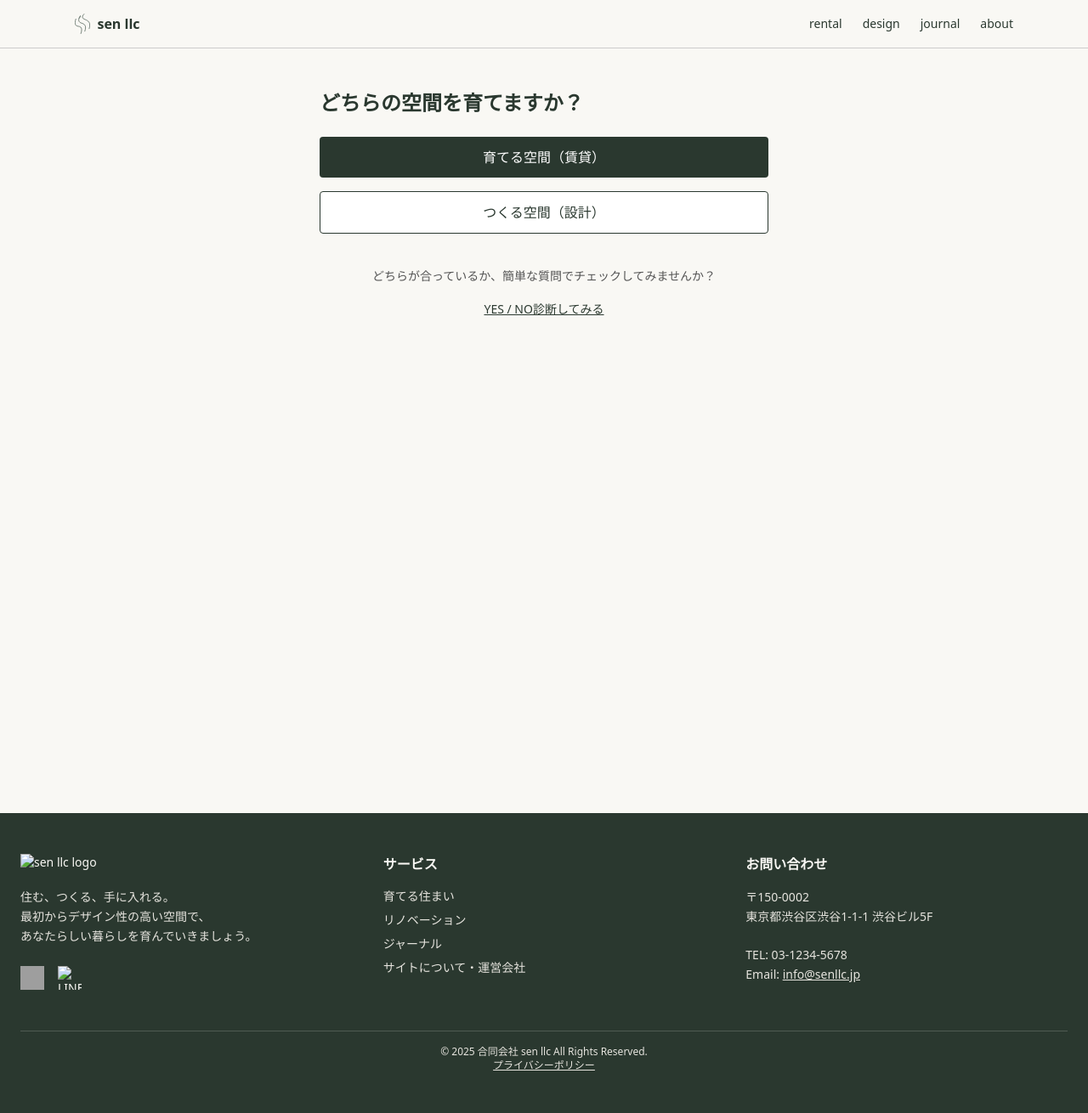
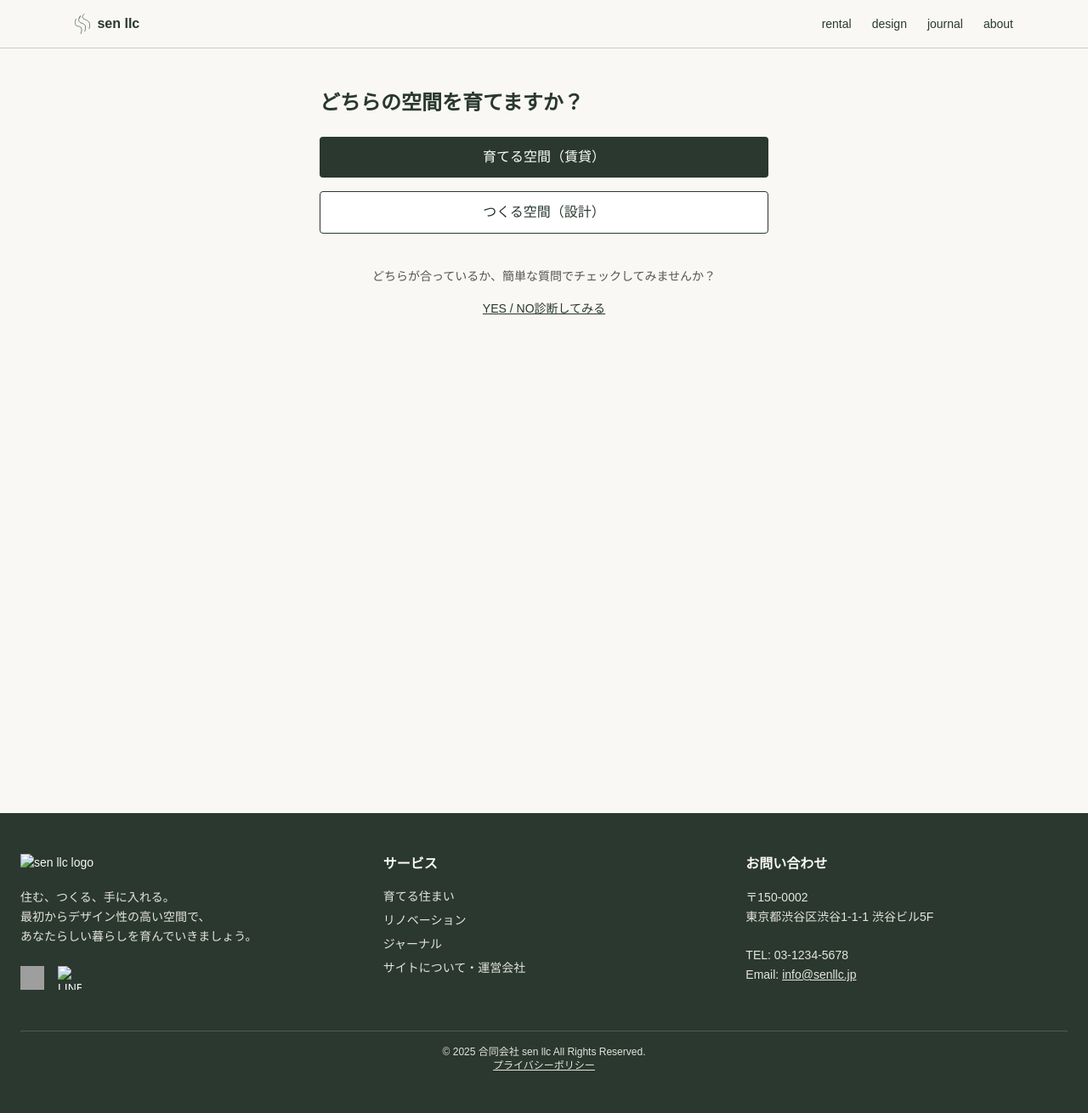
Before and after one commit to sen-llc/sen-llc.github.io, a Jekyll site: the page built from index.html, in a window 1280 px wide. Shown: the whole page at 85% size. Built offline with Jekyll 4.4.1, drawn with Linux system fonts in a browser that asks for light colours; nearby versions of some CDN libraries; some web fonts are replaced; grey boxes are pictures that could not be loaded.

Commit message:
Update default.html

```diff
--- a/_layouts/default.html
+++ b/_layouts/default.html
@@ -5,10 +5,13 @@
   <title>{{ page.title }}</title>
   <meta name="viewport" content="width=device-width, initial-scale=1">
 
+  <!-- ✅ Zen Maru Gothic フォント読み込み -->
+  <link href="https://fonts.googleapis.com/css2?family=Zen+Maru+Gothic&display=swap" rel="stylesheet">
+
   <!-- ✅ Tailwind CDN with JIT support -->
   <script src="https://cdn.tailwindcss.com?plugins=forms,typography,aspect-ratio"></script>
 
-  <!-- ✅ カスタムテーマ色をJSで定義（必要なら） -->
+  <!-- ✅ カスタムテーマ色＋フォント -->
   <script>
     tailwind.config = {
       theme: {
@@ -16,6 +19,9 @@
           colors: {
             primary: '#2a382f',
             beige: '#f9f8f4',
+          },
+          fontFamily: {
+            zen: ['"Zen Maru Gothic"', 'sans-serif']
           }
         }
       }
@@ -23,7 +29,8 @@
   </script>
 </head>
 
-<body class="bg-beige text-primary">
+<!-- ✅ フォントを適用 -->
+<body class="bg-beige text-primary font-zen">
   {% include header.html %}
 
   <main class="min-h-screen">
```
